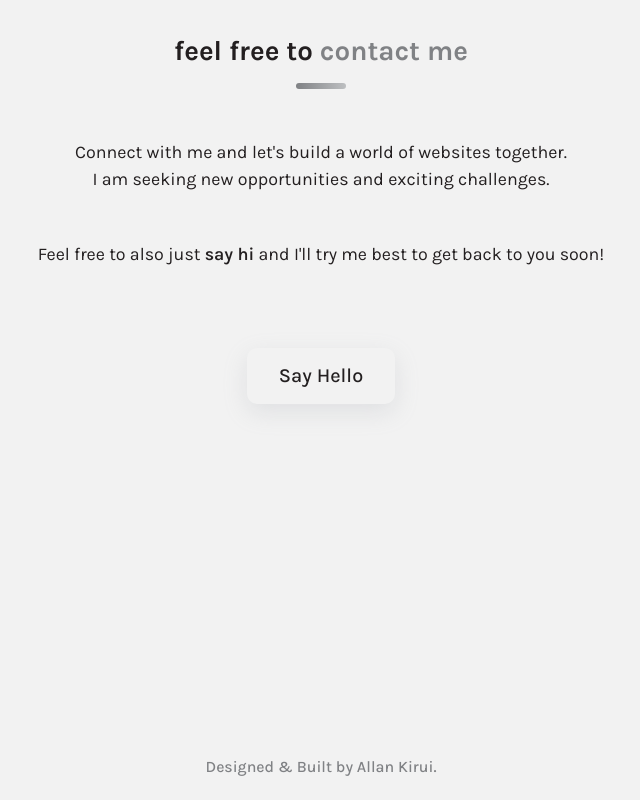
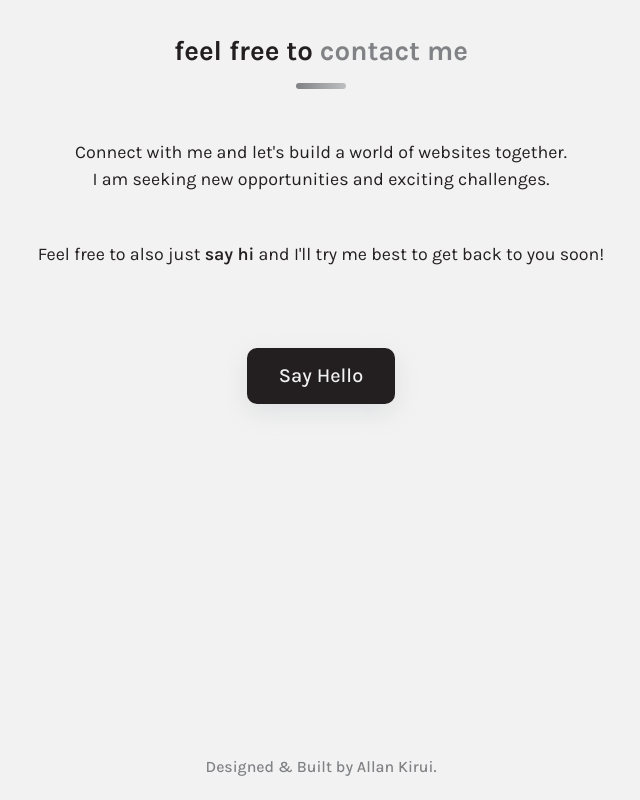
Before and after one commit to AllanKirui/AllanKirui.github.io, a Vue app: page / in a window 1280 px wide. Shown: the part 4307-5107 px from the top of the page, without its empty margins (319-959 px from the left). Built offline with nearby package versions, Linux system fonts and the light colour scheme.

Commit message:
Add update to styles to use themes

```diff
--- a/src/components/ContactMe.vue
+++ b/src/components/ContactMe.vue
@@ -52,18 +52,18 @@
   display: inline-block;
   padding: 0.75rem 2rem;
   border-radius: 10px;
-  background-color: var(--color-black-brown);
-  color: var(--color-cultured);
+  background-color: var(--cta-bg-color);
+  color: var(--cta-text-color);
   font-size: var(--step-1);
   font-weight: 500;
   transition: all var(--transition-200);
-  box-shadow: rgba(149, 157, 165, 0.2) 0px 8px 24px;
+  box-shadow: var(--cta-shadow);
 }
 
 .contact__link .cta:hover {
-  background-color: var(--color-white);
-  color: var(--color-black-brown);
-  outline: 1px solid var(--color-black-brown);
+  background-color: var(--cta-hover-bg-color);
+  color: var(--cta-hover-text-color);
+  outline: 1px solid var(--cta-outline-color);
   outline-offset: 5px;
 }
 
```
